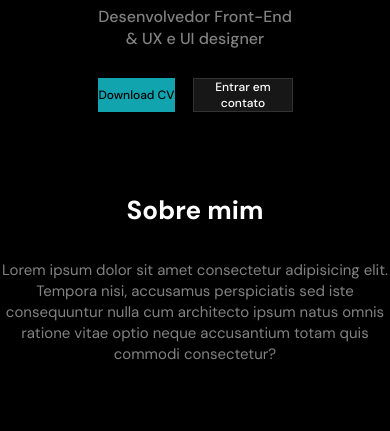
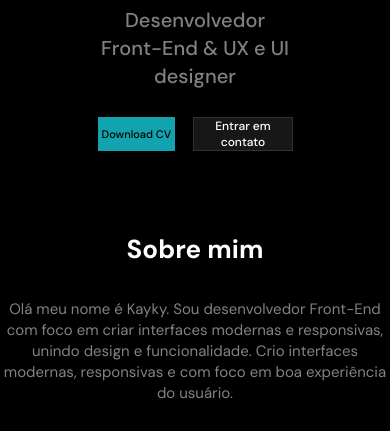
Before and after one commit to kayky-ctrl/FigmaBruna, a plain HTML site: page index.html in a window 390 px wide. Shown: the part 197-628 px from the top of the page. Drawn offline with Linux system fonts and the light colour scheme.

Commit message:
Add files via upload

```diff
--- a/index.html
+++ b/index.html
@@ -46,9 +46,7 @@
 
             <div class="conteudo">
                 <h2>Sobre mim</h2>
-                <p>Lorem ipsum dolor sit amet consectetur adipisicing elit. Tempora nisi, accusamus perspiciatis sed iste
-                consequuntur nulla cum architecto ipsum natus omnis ratione vitae optio neque accusantium totam quis
-                commodi consectetur?</p>
+                <p>Olá meu nome é Kayky. Sou desenvolvedor Front-End com foco em criar interfaces modernas e responsivas, unindo design e funcionalidade. Crio interfaces modernas, responsivas e com foco em boa experiência do usuário.</p>
             </div>
 
             <div class="redes">
--- a/style.css
+++ b/style.css
@@ -27,6 +27,11 @@ body{
     list-style: none;
     display: flex;
     gap: 20px;
+}
+
+.nav-itens :hover{
+    transition: 0.5s linear;
+    color: #11A3AE;
 }
 
 .nav-itens a{
@@ -94,6 +99,7 @@ body{
 }
 
 .buttons .button1{
+    cursor: pointer;
     width: 121px;
     height: 34px;
     font-family: "DM Sans", sans-serif;
@@ -104,6 +110,7 @@ body{
 }
 
 .buttons .button2{
+    cursor: pointer;
     width: 153px;
     height: 34px;
     font-family: "DM Sans", sans-serif;
@@ -366,7 +373,7 @@ body{
     }
 
     .parteCima p {
-        font-size: 16px;
+        font-size: 20px;
     }
 
     .parteCima img{
@@ -374,12 +381,13 @@ body{
     }
 
     .buttons{
+        width: 159px;
         gap: 12px;
         width: 100%;
     }
 
     .buttons .button1{
-        font-size: 12px;
+        font-size: 11px;
     }
 
     .buttons .button2{
```
